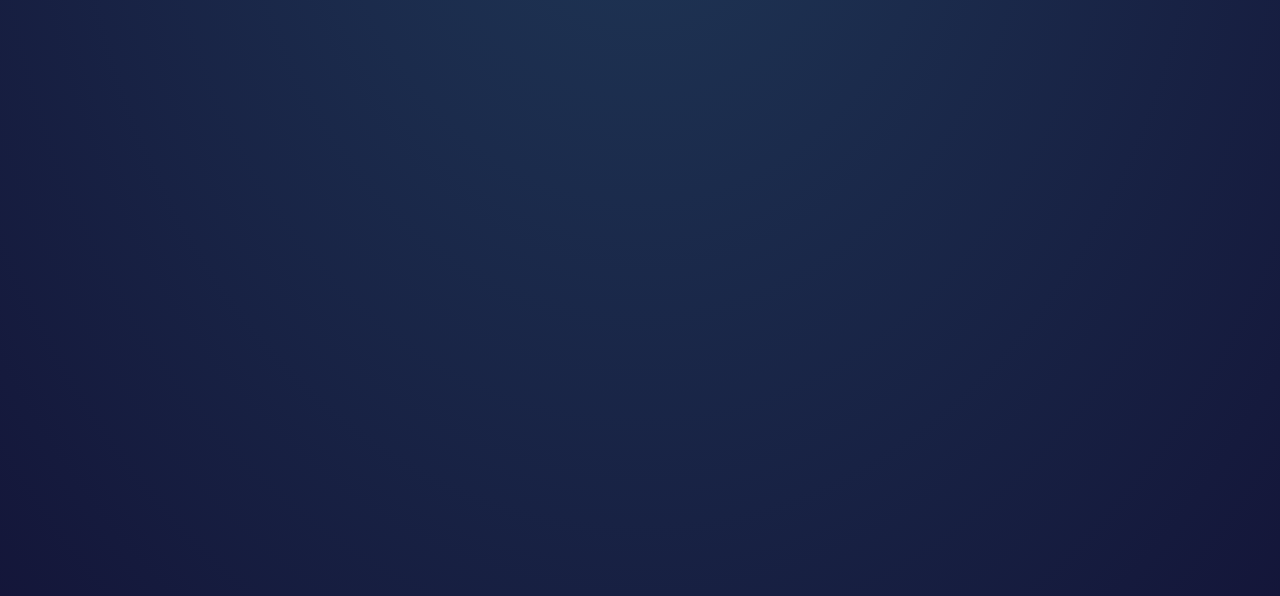
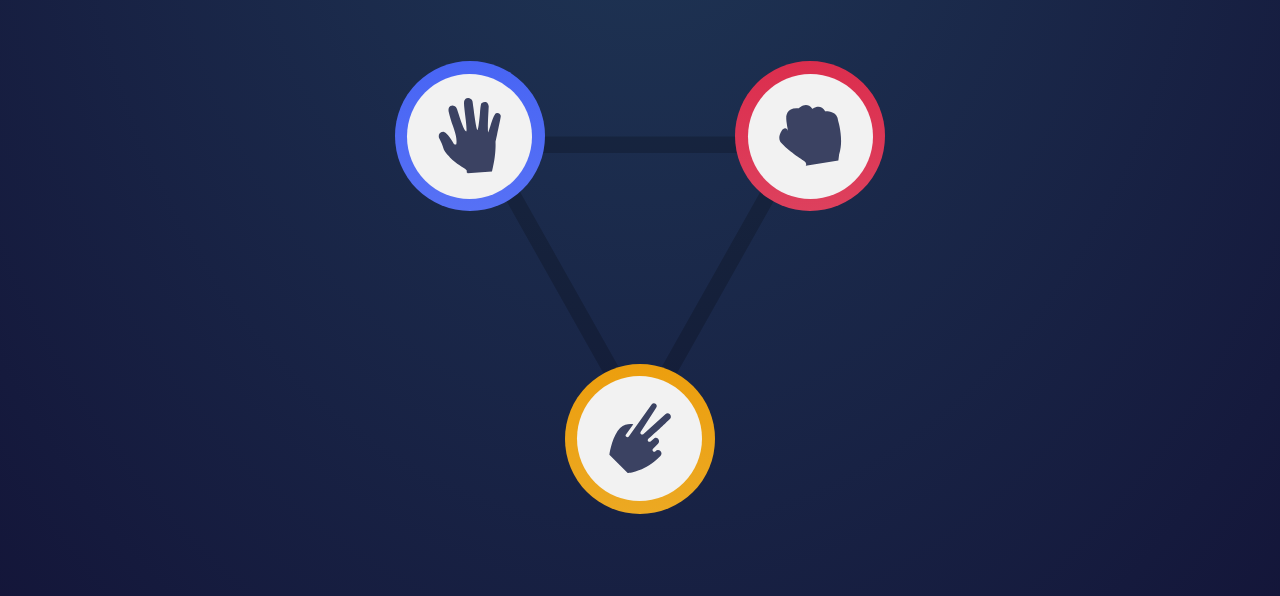
Before and after one commit to Geniecko/paper_rock_scissors, a website built with webpack: page public/index.html in a window 1280 px wide. Shown: the part 226-822 px from the top of the page. Built offline with nearby package versions, Linux system fonts and the light colour scheme.

Commit message:
Create selection panel

```diff
--- a/public/index.html
+++ b/public/index.html
@@ -29,6 +29,25 @@
         <strong id="score">12</strong>
       </div>
     </div>
+    <section class="selection-panel">
+      <div class="selection-panel__background">
+        <button class="selection-panel__option selection-panel__option--paper option option--paper">
+          <div class="option__background">
+            <img src="./Assets/Images/icon-paper.svg" alt="paper">
+          </div>
+        </button>
+        <button class="selection-panel__option selection-panel__option--rock option option--rock">
+          <div class="option__background">
+            <img src="./Assets/Images/icon-rock.svg" alt="paper">
+          </div>
+        </button>
+        <button class="selection-panel__option selection-panel__option--scissors option option--scissors">
+          <div class="option__background">
+            <img src="./Assets/Images/icon-scissors.svg" alt="paper">
+          </div>
+        </button>
+      </div>
+    </section>
   </div>
 </body>
 
--- /dev/null
+++ b/src/Sass/app/_selection-panel.scss
@@ -0,0 +1,98 @@
+.selection-panel {
+  padding: 50px 0;
+
+  @include media-up(sm){
+    padding: 62.5px 0;
+  }
+
+  @include media-up(lg){
+    padding: 75px 0;
+  }
+
+  &__background {
+    aspect-ratio: 313 / 278;
+    background-image: url('../../public/Assets/Images/bg-triangle.svg');
+    background-repeat: no-repeat;
+    background-size: cover;
+    width: 50%;
+    margin: 0 auto;
+    position: relative;
+
+    @include media-up(sm){
+      width: 40%;
+    }
+
+    @include media-up(md){
+      width: 30%;
+    }
+  }
+
+  &__option {
+    position: absolute;
+    cursor: pointer;
+
+    &--paper {
+      left: 0;
+      top: 0;
+      transform: translate(-50%, -50%);
+    }
+
+    &--rock {
+      right: 0;
+      top: 0;
+      transform: translate(50%, -50%);
+    }
+
+    &--scissors {
+      bottom: 0;
+      left: 50%;
+      transform: translate(-50%, 50%);
+    }
+  }
+}
+
+.option {
+  border-radius: 50%;
+  width: 100px;
+  height: 100px;
+  display: flex;
+  justify-content: center;
+  align-items: center;
+
+  @include media-up(sm) {
+    width: 125px;
+    height: 125px;
+  }
+
+  @include media-up(lg) {
+    width: 150px;
+    height: 150px;
+  }
+
+  &--paper {
+    background: linear-gradient($color-paper);
+  }
+
+  &--rock {
+    background: linear-gradient($color-rock);
+  }
+
+  &--scissors {
+    background: linear-gradient($color-scissors);
+  }
+
+  img {
+    width: 50%;
+    height: auto;
+  }
+
+  &__background {
+    width: calc(100% - 25px);
+    height: calc(100% - 25px);
+    display: flex;
+    justify-content: center;
+    align-items: center;
+    border-radius: 50%;
+    background-color: $color-main;
+  }
+}
--- a/src/Sass/index.scss
+++ b/src/Sass/index.scss
@@ -6,3 +6,4 @@
 
 // App styles
 @import './app/score-panel';
+@import './app/selection-panel';
--- a/src/Sass/utilites/_resets.scss
+++ b/src/Sass/utilites/_resets.scss
@@ -5,3 +5,28 @@
   padding: 0;
   box-sizing: border-box;
 }
+
+button{
+  border: none;
+  margin: 0;
+  padding: 0;
+  width: auto;
+  overflow: visible;
+  text-align: inherit;
+  background: transparent;
+  outline: none;
+
+  /* inherit font & color from ancestor */
+  color: inherit;
+  font: inherit;
+
+  /* Normalize `line-height`. Cannot be changed from `normal` in Firefox 4+. */
+  line-height: normal;
+
+  /* Corrects font smoothing for webkit */
+  -webkit-font-smoothing: inherit;
+  -moz-osx-font-smoothing: inherit;
+
+  /* Corrects inability to style clickable `input` types in iOS */
+  -webkit-appearance: none;
+}
--- a/webpack/common.js
+++ b/webpack/common.js
@@ -21,8 +21,12 @@ module.exports = {
       },
       {
         test: /\.js$/,
-        use: ["source-map-loader"],
-        enforce: "pre"
+        use: ['source-map-loader'],
+        enforce: 'pre',
+      },
+      {
+        test: /\.(jpg|png|svg|gif)$/,
+        type: 'asset/resource',
       },
     ],
   },
@@ -31,7 +35,7 @@ module.exports = {
       template: path(__dirname, '..', 'public', 'index.html'),
     }),
     new CopyPlugin({
-      patterns: [{ from:'public/Assets', to: 'Assets' }],
-    })
+      patterns: [{ from: 'public/Assets', to: 'Assets' }],
+    }),
   ],
 };
```
Also changed, not shown: public/Assets/Images/bg-triangle.svg (added).
